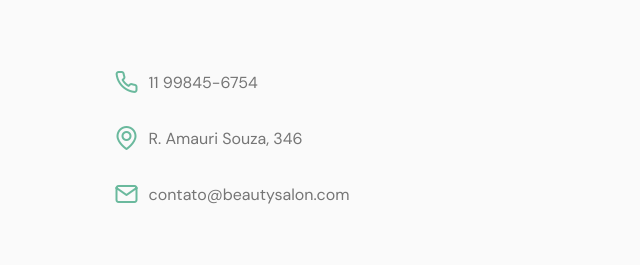
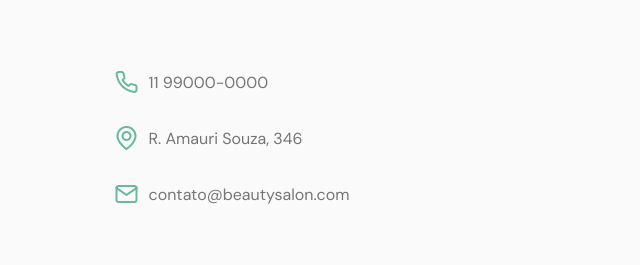
Before and after one commit to jean-valentin/beautysalon, a plain HTML site: page index.html in a window 1280 px wide. Shown: the part 3165-3430 px from the top of the page, 640-1280 px from the left. Drawn offline with nearby package versions, Linux system fonts and the light colour scheme; files whose address does not match are found by name.

Commit message:
Update index.html

```diff
--- a/index.html
+++ b/index.html
@@ -195,7 +195,7 @@
 
         <div class="links">
           <ul class="grid">
-            <li><i class="icon-phone"></i>11 99845-6754</li>
+            <li><i class="icon-phone"></i>11 99000-0000</li>
             <li><i class="icon-map-pin"></i>R. Amauri Souza, 346</li>
             <li><i class="icon-mail"></i>contato@beautysalon.com</li>
           </ul>
```
